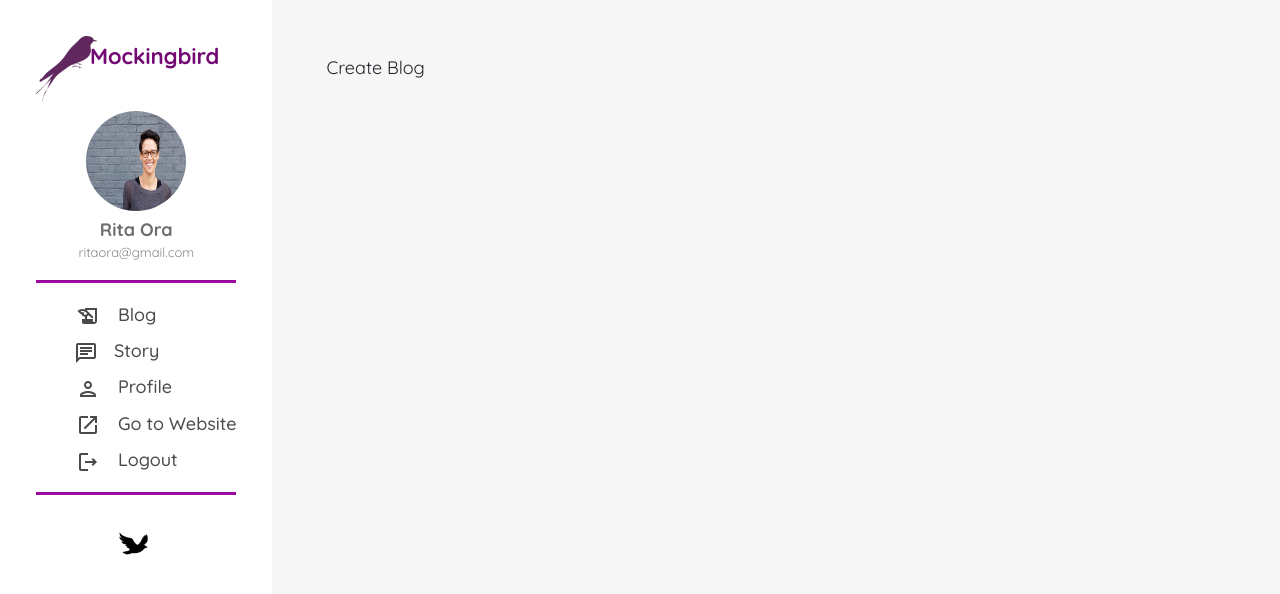
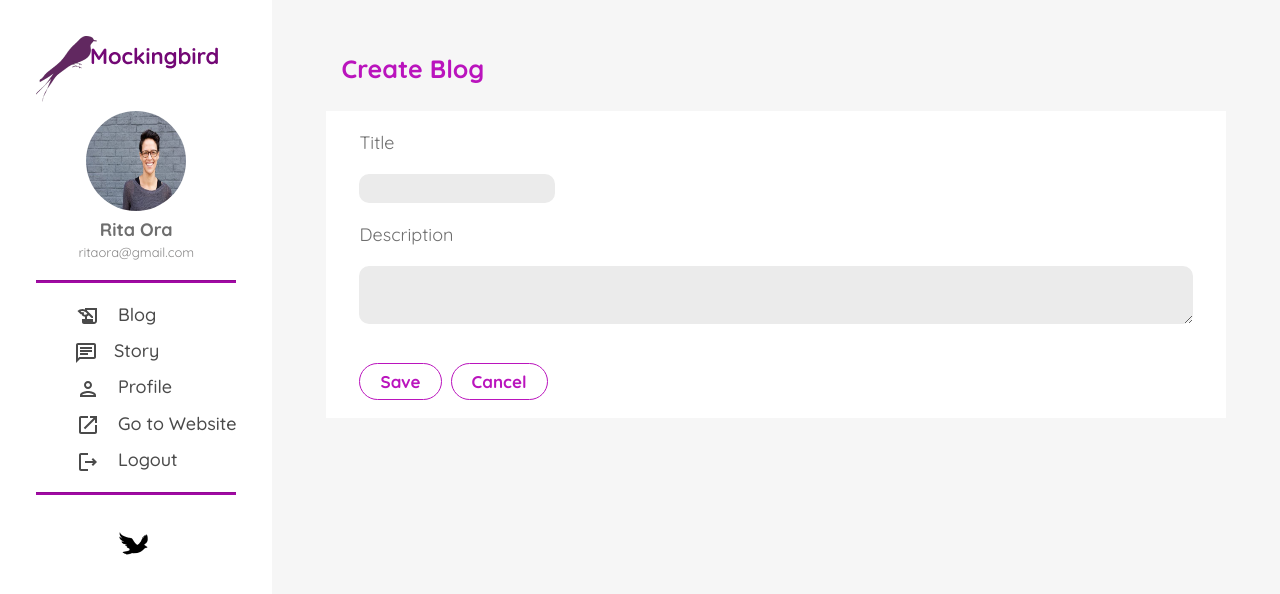
Before and after one commit to gayatribudha/mockingbird, a React (Create React App) app: page /dashboard/create-blog in a window 1280 px wide. Shown: the top 594 px of the page. Built offline with nearby package versions, Linux system fonts and the light colour scheme.

Commit message:
Create Dashboard create blog page.

```diff
--- a/src/assets/css/dashboard.css
+++ b/src/assets/css/dashboard.css
@@ -16,6 +16,12 @@
     font-size: 40px;
 }
 
+.d-blog-sub-title {
+    color: #BA14BD;
+    font-size: 10px;
+    font-weight: 700;
+}
+
 .create-blog-btn {
     background-color: #ba14bd;
     color: white;
@@ -27,6 +33,16 @@
 
 .create-blog-btn:hover {
     box-shadow: 2px 3px 7px rgba(0, 0, 0, 0.25);
+}
+
+.create-box {
+    background-color: white;
+}
+
+.input-field {
+    border: 0px;
+    border-radius: 10px;
+    background-color: #EBEBEB;
 }
 
 .delete-btn {
@@ -84,6 +100,7 @@
         font-size: 25px !important;
     }
 
+
     .create-blog-btn {
         background-color: #ba14bd;
         color: white;
--- a/src/pages/Dashboard/CreateBlog.js
+++ b/src/pages/Dashboard/CreateBlog.js
@@ -1,4 +1,5 @@
 import React from 'react';
+import { Link } from "react-router-dom";
 
 import '../../assets/css/dashboard.css';
 
@@ -6,7 +7,26 @@ import '../../assets/css/dashboard.css';
 export default function CreateBlog() {
     return (
         <div className="dashboard">
-            <div className="row px-3 px-md-5 pt-lg-5 flex flex-row">Create Blog</div>
+            <div className="row px-3 px-md-5 pt-lg-5">
+                <div className="col pt-5 pt-md-5 pt-lg-0">
+                    <h2 className="d-blog-sub-title mt-5 mt-md-0 mt-lg-0">Create Blog</h2>
+                </div>
+            </div>
+            <div className="row px-3     px-md-0 px-lg-0">
+                <div className="col mx-2 mx-md-5 mx-lg-5 my-md-3  create-box">
+                    <div className="px-1 py-1 px-md-3 px-lg-3 pt-md-3 pt-lg-3">
+                        <p>Title</p>
+                        <input className="input-field mt-0" type="text"></input>
+                        <p className="mt-3">Description</p>
+                        <textarea className="input-field mt-0" type="text" style={{width:"100%"}}></textarea>
+                    </div>
+                    <div className="mb-3 px-1 px-md-3 px-lg-3">
+                        <button className="delete-btn">Save</button>
+                        <Link to="/dashboard/blog"><button className="delete-btn ml-2 mt-4 ">Cancel</button></Link>
+                    </div>
+                </div>
+
+            </div>
         </div>
     )
 }
--- a/src/pages/Dashboard/DashBlog.js
+++ b/src/pages/Dashboard/DashBlog.js
@@ -11,26 +11,26 @@ export default function Dashboard() {
             <div className="row px-3 px-md-5 pt-lg-5 flex flex-row">
                 <div className="col-3 pt-5 pt-md-5 pt-lg-0">
 
-                    <h1 className="title create-blog-title mt-5 mt-md-0 mt-lg04">Blogs</h1>
+                    <h1 className="title create-blog-title mt-5 mt-md-0 mt-lg-0">Blogs</h1>
                 </div>
                 <div className="col-9 pt-5 pt-md-5 pt-lg-0">
                     <div className="mt-5 mt-md-0 mt-lg-0">
+                        <Link to="/dashboard/create-blog">
                             <button className="create-blog-btn float-right">
-
                                 Create New Blog
-
                             <svg className="position-absolute mx-2 mx-md-2 mx-lg-2 mt-md-1 mt-lg-1" width="21" height="21" viewBox="0 0 21 21" fill="none" xmlns="http://www.w3.org/2000/svg">
                                     <path d="M18.9542 9.08C19.4876 9.08 19.9142 9.25333 20.2342 9.6C20.5809 9.92 20.7542 10.3467 20.7542 10.88C20.7542 11.3867 20.5809 11.8 20.2342 12.12C19.9142 12.44 19.4876 12.6 18.9542 12.6H12.7942V18.72C12.7942 19.3067 12.6076 19.8 12.2342 20.2C11.8609 20.5733 11.3676 20.76 10.7542 20.76C10.1676 20.76 9.67422 20.5733 9.27422 20.2C8.90089 19.8 8.71422 19.3067 8.71422 18.72V12.6H2.59422C2.08755 12.6 1.66089 12.4267 1.31422 12.08C0.967552 11.7333 0.794219 11.3067 0.794219 10.8C0.794219 10.2933 0.954219 9.88 1.27422 9.56C1.62089 9.24 2.06089 9.08 2.59422 9.08H8.71422V2.56C8.71422 1.97333 8.90089 1.49333 9.27422 1.12C9.67422 0.746666 10.1676 0.559999 10.7542 0.559999C11.3676 0.559999 11.8609 0.746666 12.2342 1.12C12.6076 1.49333 12.7942 1.97333 12.7942 2.56V9.08H18.9542Z" fill="white" />
                                 </svg>
                             </button>
+                        </Link>
                     </div>
                 </div>
             </div>
             <div className="row px-4 px-md-5 px-lg-5  mt-4 mt-md-4 mt-lg-4">
                 {
-            [1,2,3 ].map(n => (
+                    [1, 2, 3].map(n => (
                         <div className="col-sm-12 col-md-5 col-lg-5 ml-md-4 ml-lg-4  mt-3 d-blog-card">
-                     <Link activeClassName="sidebar-menu_active" to="/dashboard/show-blog" style={{textDecoration: "none"}}>
+                            <Link activeClassName="sidebar-menu_active" to="/dashboard/show-blog" style={{ textDecoration: "none" }}>
                                 <div className="pt-3">
 
                                     <h3 className="blog-title">Inside the city of glass and steel.</h3>
```
Lines whose indentation alone changed are shown as unchanged.
